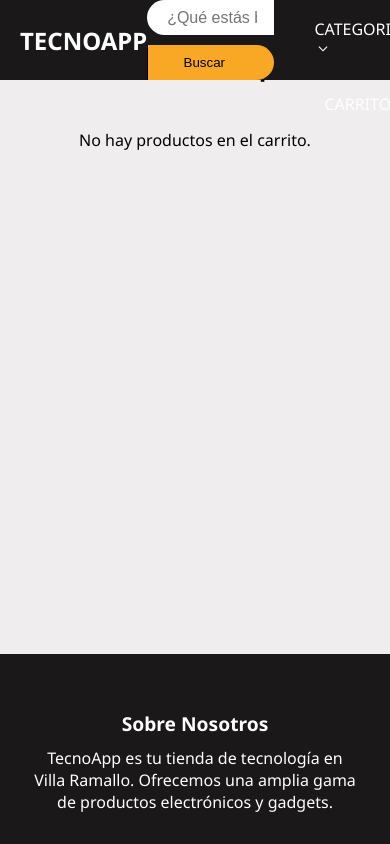
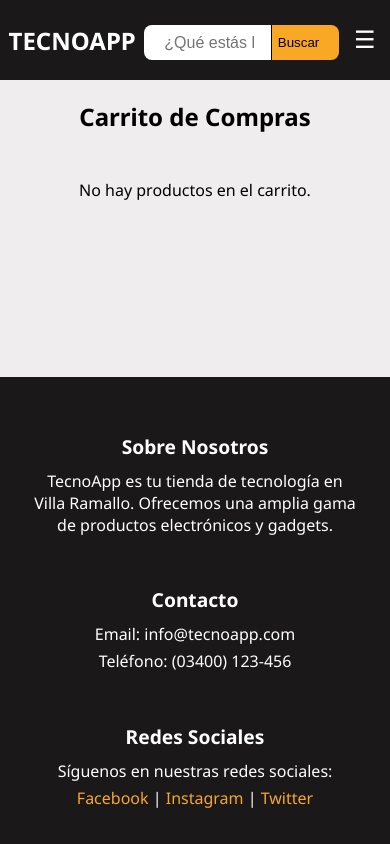
Before and after one commit to cpasquali/TecnoApp, a React (Vite) app: page /cart in a window 390 px wide. Shown: the top 844 px of the page. Built offline with nearby package versions, Linux system fonts and the light colour scheme.

Commit message:
actualizando responsive del footer, se agrego un menu hamburguesa a la navbar para mobile screen

```diff
--- a/src/components/Cart.css
+++ b/src/components/Cart.css
@@ -23,7 +23,6 @@
   background-color: white;
   border: 1px solid rgba(26, 24, 24, 0.196);
   border-radius: 6px;
-
   flex-direction: column;
 }
 
@@ -51,6 +50,7 @@
 .cant-product {
   display: flex;
   align-items: center;
+  height: 50px;
   justify-content: center;
   border-top: 1px solid rgba(26, 24, 24, 0.196);
   border-bottom: 1px solid rgba(26, 24, 24, 0.196);
@@ -58,7 +58,7 @@
 }
 
 .btn-cant {
-  height: 80px;
+  height: 50px;
   width: 30px;
   font-size: 20px;
   background-color: transparent;
@@ -160,12 +160,9 @@
   }
 }
 
-@media (max-width: 1010px) {
-}
-
 @media (max-width: 768px) {
   .carrito {
-    margin-top: 50px;
+    margin-top: 100px;
     gap: 30px;
   }
 
--- a/src/components/Footer/Footer.css
+++ b/src/components/Footer/Footer.css
@@ -1,19 +1,17 @@
 footer {
   margin: 0;
-  padding: 20px; /* Ajusta según sea necesario */
-  background-color: #f1f1f1; /* Cambia el color de fondo del footer */
-  position: relative;
+  padding: 20px;
   background-color: rgb(26, 24, 24);
   color: white;
-  height: 150px;
+  height: auto;
 }
 
-/* Si hay un contenedor envolvente, asegúrate de que no tenga márgenes */
 .footer-container {
   margin: 0;
   padding: 0;
   display: flex;
-  justify-content: space-between; /* Ajusta según el diseño que necesites */
+  justify-content: space-between;
+  flex-wrap: wrap;
 }
 
 .footer-section {
@@ -31,22 +29,22 @@ footer {
 }
 
 .footer-section a {
-  color: #f9a826; /* Color de los enlaces */
+  color: #f9a826;
   text-decoration: none;
 }
 
 .footer-section a:hover {
-  text-decoration: underline; /* Subrayar al pasar el mouse */
+  text-decoration: underline;
 }
 
-/* Responsivo */
 @media (max-width: 768px) {
   .footer-container {
-    flex-direction: column; /* Cambia a columna en pantallas pequeñas */
+    flex-direction: column;
+    align-items: center;
   }
 
   .footer-section {
-    flex: 1 1 100%; /* Cada sección ocupa el 100% */
-    text-align: center; /* Centrar texto en móviles */
+    flex: 1 1 100%;
+    text-align: center;
   }
 }
--- a/src/components/Navbar/Navbar.css
+++ b/src/components/Navbar/Navbar.css
@@ -2,13 +2,21 @@ nav {
   display: flex;
   align-items: center;
   justify-content: space-evenly;
-  padding: 0 20px;
   height: 80px;
   background-color: rgb(26, 24, 24);
   color: white;
   position: fixed;
   width: 100%;
   z-index: 1000;
+}
+
+.hamburger {
+  display: none;
+  font-size: 24px;
+  background: none;
+  border: none;
+  color: white;
+  cursor: pointer;
 }
 
 h2 {
@@ -51,7 +59,7 @@ h2 {
   padding-left: 20px;
   font-size: 1rem;
   border: none;
-  border-radius: 19px 0 0 19px;
+  border-radius: 8px 0 0 8px;
 }
 
 .btn-search {
@@ -60,7 +68,7 @@ h2 {
   border: none;
   padding-right: 20px;
   border-left: 1px solid black;
-  border-radius: 0 19px 19px 0;
+  border-radius: 0 8px 8px 0;
   cursor: pointer;
 }
 
@@ -68,14 +76,14 @@ h2 {
   background-color: rgb(224, 221, 221);
 }
 
-ul {
+ul.nav-links {
   display: flex;
   align-items: center;
   list-style: none;
   gap: 20px;
 }
 
-ul li {
+ul.nav-links li {
   position: relative;
   cursor: pointer;
 }
@@ -103,9 +111,13 @@ ul li {
 }
 
 @media (max-width: 768px) {
+  .hamburger {
+    display: block;
+  }
+
   .search-container {
-    flex-direction: column;
-    width: 100%;
+    margin-top: 15px;
+    width: 50%;
     align-items: stretch;
   }
 
@@ -114,8 +126,21 @@ ul li {
     margin-bottom: 10px;
   }
 
-  ul {
+  ul.nav-links {
+    display: none;
     flex-direction: column;
     align-items: flex-start;
+    gap: 10px;
+    width: 100%;
+    background-color: rgb(26, 24, 24);
+    position: absolute;
+    top: 80px;
+    left: 0;
+    padding: 20px;
+    box-shadow: 0px 4px 8px rgba(0, 0, 0, 0.2);
+  }
+
+  ul.nav-links.open {
+    display: flex;
   }
 }
--- a/src/components/Navbar/Navbar.jsx
+++ b/src/components/Navbar/Navbar.jsx
@@ -5,11 +5,16 @@ import "./Navbar.css";
 
 export const Navbar = ({ setSearchValue }) => {
   const [isOpen, setIsOpen] = useState(false);
+  const [menuOpen, setMenuOpen] = useState(false); // Estado para el menú hamburguesa
   const [value, setValue] = useState("");
   const { setCategory } = useContext(SelectCategorContext);
 
   const toggleDropdown = () => {
     setIsOpen((prev) => !prev);
+  };
+
+  const toggleMenu = () => {
+    setMenuOpen((prev) => !prev);
   };
 
   const handleSearch = () => {
@@ -37,7 +42,7 @@ export const Navbar = ({ setSearchValue }) => {
           Buscar
         </button>
       </div>
-      <ul>
+      <ul className={`nav-links ${menuOpen ? "open" : ""}`}>
         <Link className="link" to="/" onClick={handleHome}>
           INICIO
         </Link>
@@ -91,6 +96,9 @@ export const Navbar = ({ setSearchValue }) => {
           CARRITO
         </Link>
       </ul>
+      <button className="hamburger" onClick={toggleMenu}>
+        ☰
+      </button>
     </nav>
   );
 };
```
